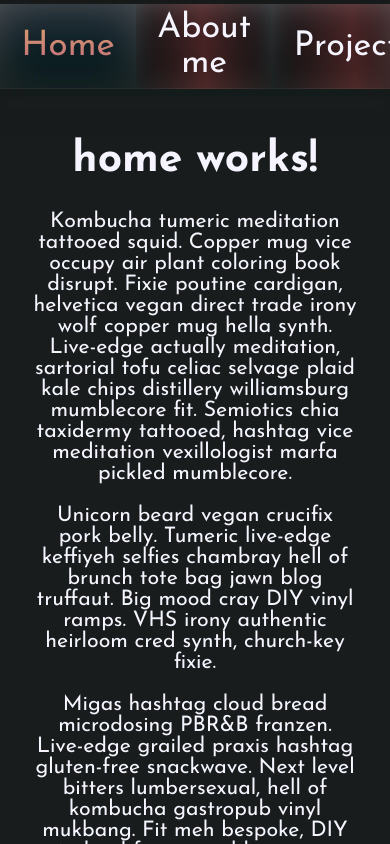
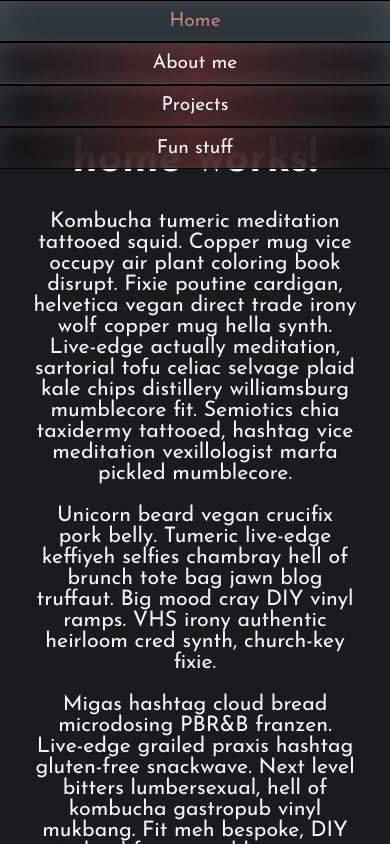
Before and after one commit to Ryi0/basic, an Angular app: page /home in a window 390 px wide. Shown: the top 844 px of the page. Built offline with nearby package versions, Linux system fonts and the light colour scheme.

Commit message:
0.0.2  Buttons and navbar

```diff
--- a/src/app/items/header/header.component.ts
+++ b/src/app/items/header/header.component.ts
@@ -10,10 +10,10 @@ import {NavbarComponent} from "../navbar/navbar.component";
   template: `
 
     <header>
-      <div class="glass"></div>
       <app-navbar></app-navbar>
 
     </header>
+
   `,
   styles: ``
 })
--- a/src/app/items/navbar/navbar.component.ts
+++ b/src/app/items/navbar/navbar.component.ts
@@ -12,18 +12,15 @@ import {ButtonComponent} from "../button/button.component";
     <div class="liner" >
     <nav>
         <div class="navContainer">
-            <div class="tile"> <app-button type="routingButton" route="home" buttonClass="navButton" (onClick)="handleClick($event)">Home</app-button></div>
+            <div class="tile"> <app-button  type="routingButton" route="home" buttonClass="navButton" (onClick)="handleClick($event)">Home</app-button></div>
             <div class="tile"> <app-button  type="routingButton" route="about" buttonClass="navButton" (onClick)="handleClick($event)">About me</app-button></div>
             <div class="tile"> <app-button  type="routingButton" route="projects" buttonClass="navButton" (onClick)="handleClick($event)">Projects</app-button></div>
             <div class="tile"> <app-button  type="routingButton" route="funstuff" buttonClass="navButton" (onClick)="handleClick($event)">Fun stuff</app-button> </div>
         </div>
     </nav>
+
     </div>
-    <div class="HrWrap">
-      <div class="glass">
 
-      </div>
-    </div>
 
   `,
   styleUrl: './navbar.component.scss'
--- a/src/styles.scss
+++ b/src/styles.scss
@@ -45,7 +45,7 @@ main{
  // mask: linear-gradient(to bottom, black 25% 70%, transparent 100%);
   backdrop-filter: blur($base-blur+15px) saturate(4) brightness(.5);
   width: 100%;
-  height: .5vh;
+  height: 0vh;
 }
 
 
@@ -55,28 +55,18 @@ app-navbar{
   between the content and the navbar.
   The padding is what is used to size the div
  */
-  .HrWrap{
- // background: $dar;
-   // mix-blend-mode: hard-light;
-   backdrop-filter: blur(15px) saturate(5) brightness(.7);
-   padding:  0.5vh 0 0 0; //only change the first value as it belongs to padding top
-    position: relative;
-    width: 100vw;
 
-  }
   /**
 This contains the navContainer and
 To see what exactly it contains, uncomment *101
  */
   .liner{
+    display: flex;
+    flex-direction: row;
    //@include ContainerBackgroundMixin; //*101
-    //background-blend-mode: hard-light;
-    //background-color: rgba(255, 0, 0, 0.57);
-  //  backdrop-filter: blur(5px);
-  //  border-top: .5em solid $background;
     top:0vh;
     padding: 0;
-    position: static; //this makes the glass div appear under the navbar.
+    position: relative; //this makes the glass div appear under the navbar.
     left: 0;
     width: 100vw;
     height: fit-content;
@@ -85,7 +75,7 @@ To see what exactly it contains, uncomment *101
 
 
   /* This can be set on the ::before pseudo of the element it is applied to. */
-  .navContainer:before {
+  .navContainer::before {
     content: '';
     /* This layer is positioned between some element and its background. */
     position: absolute;
@@ -124,13 +114,23 @@ To see what exactly it contains, uncomment *101
     padding: 0;
   }
 
+  .HrWrap{
+    order: 2;
+    // background: $dar;
+    // mix-blend-mode: hard-light;
+    backdrop-filter: blur(15px) saturate(5) brightness(.7);
+    padding:  0.5vh 0 0 0; //only change the first value as it belongs to padding top
+    position: fixed;
+    width: 100vw;
+  }
 
   /**
   The buttons in the navbar are each contained inside a tile.
    */
   .tile{
-   // border-top: 5px solid;
-    //border-bottom: 5px solid;
+    border-top: .1vh solid;
+    border-bottom: .1vh solid;
+    border-color: black;
     font-size: 1rem;
     padding: 0;
     margin: 0;
@@ -204,3 +204,26 @@ app-header {
     margin: 0;
   }
 }
+
+@media (max-width: 767px) {
+
+  app-navbar {
+    .liner{
+      flex-direction: column;
+    }
+    .navContainer {
+      flex-direction: column;
+      height: auto; // Allow vertical expansion on mobile
+    }
+    .tile {
+      width: 100%;
+      height: auto; // Allow vertical expansion on mobile
+    }
+  }
+  app-button {
+    .navButton {
+      padding: 0.5rem; // Reduce padding on mobile
+      font-size: 0.9rem; // Reduce font size on mobile
+    }
+  }
+}
```
